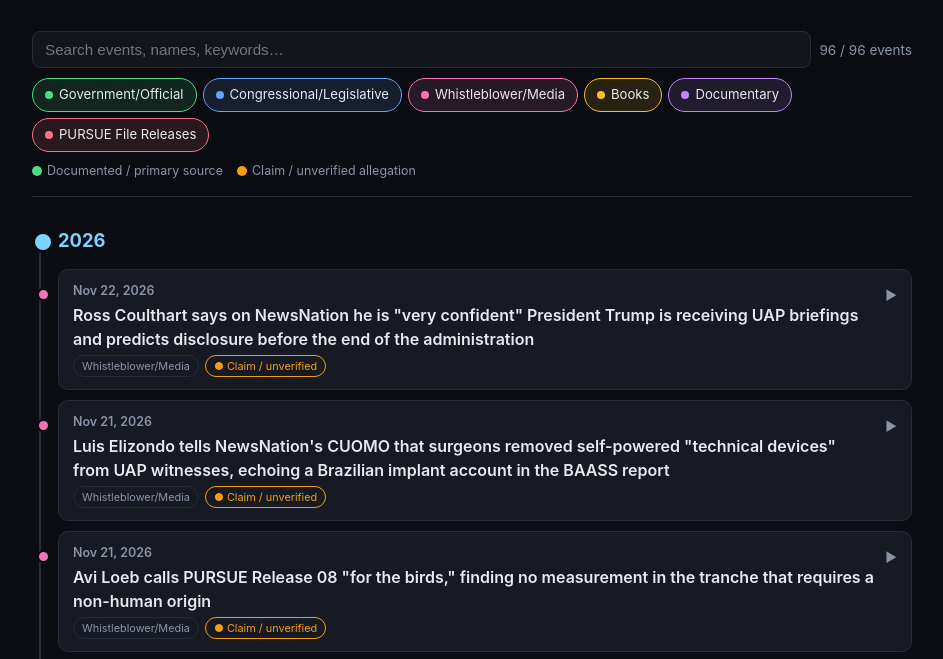
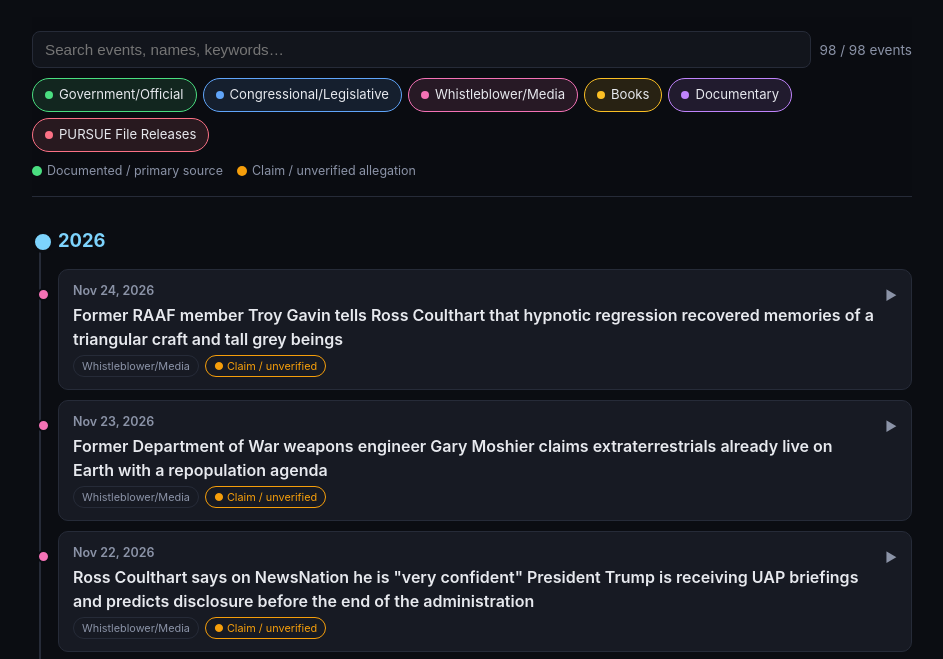
Before and after one commit to Spocktology/uapdisclosuretimeline, a plain HTML site: page index.html in a window 1280 px wide. Shown: the part 121-780 px from the top of the page, without its empty margins (168-1111 px from the left). Drawn offline with Linux system fonts and the light colour scheme.

Commit message:
Add Moshier alien-agenda claims (Nov 23) and Troy Gavin regression account on NewsNation (Nov 24)

```diff
--- a/index.html
+++ b/index.html
@@ -548,7 +548,13 @@ const EVENTS = [
  sources:[["CourtListener: order and judgment, Grusch v. U.S. Department of Defense, ECF No. 39 (Nov 20, 2026)","https://www.courtlistener.com/docket/72351349/39/grusch-v-united-states-department-of-defense/"],["CourtListener docket (terminated Nov 20, 2026)","https://www.courtlistener.com/docket/72351349/grusch-v-united-states-department-of-defense/"],["Redacted Weekly: what the Grusch FOIA ruling does and does not settle","https://redactedweekly.com/grusch-foia-lawsuit-lost-pentagon-search-ruling/"]]},
 {date:"2026-11-22", title:"Ross Coulthart says on NewsNation he is \"very confident\" President Trump is receiving UAP briefings and predicts disclosure before the end of the administration", cat:"media", status:"unverified",
  desc:"In a Reality Check Q&A segment with NewsNation's Rob Jones, investigative journalist Ross Coulthart said he has multiple sources indicating President Donald Trump has been and is being briefed on UAP matters, adding \"I know some people have taken issue with that and I just do not care -- I am very, very confident that the president is getting briefings.\" He predicted some form of disclosure from Trump before the end of his administration, arguing a direct presidential statement that humanity is not alone would be sufficient without a large document release. The remarks follow Trump's November 8, 2026 statement on 60 Minutes that he had never heard of a UFO program concealed from presidents but would look into it, and continuing White House silence on follow-up questions. No official source has confirmed that any such briefings occurred.",
- sources:[["NewsNation on X: Coulthart says he is 'very confident' Trump is receiving UAP briefings","https://x.com/NewsNation/status/2124533482600677643"],["NewsNation: Trump and UAP Disclosure -- Reality Check Q&A","https://www.newsnationnow.com/space/ufo/"],["Probed.space: Ross Coulthart claims President Trump receives UAP briefings","https://probed.space/signals/1cd7801e-9e14-401a-aa8d-962fa5203e01"]]}
+ sources:[["NewsNation on X: Coulthart says he is 'very confident' Trump is receiving UAP briefings","https://x.com/NewsNation/status/2124533482600677643"],["NewsNation: Trump and UAP Disclosure -- Reality Check Q&A","https://www.newsnationnow.com/space/ufo/"],["Probed.space: Ross Coulthart claims President Trump receives UAP briefings","https://probed.space/signals/1cd7801e-9e14-401a-aa8d-962fa5203e01"]]},
+{date:"2026-11-23", title:"Former Department of War weapons engineer Gary Moshier claims extraterrestrials already live on Earth with a repopulation agenda", cat:"media", status:"unverified",
+ desc:"Gary Moshier, who says he spent roughly 30 years as a Department of Defense engineer and weapons designer before turning to UAP research and authorship, told the Daily Mail and other outlets that Earth is being visited by an alien race whose main agenda is repopulation of the planet, and characterized UFO sightings, cattle mutilations and crop circles as deliberate staged intimidation. He cited the 2004 USS Nimitz Tic Tac encounter as evidence of craft taunting the Navy and the 1994 Ariel School incident in Zimbabwe as contact evidence, drawing on 12 years of personal research. Neither case has been officially confirmed as involving non-human craft, and AARO has publicly reported finding no verifiable evidence of extraterrestrial technology in any US government program.",
+ sources:[["International Business Times UK: Former Pentagon contractor's alien claims","https://www.ibtimes.co.uk/former-pentagon-contractor-alien-claims-ufo-evidence-1834210"],["PerthNow: US military contractor claims aliens are real and they're coming here to live","https://www.perthnow.com.au/news/world/us-military-contractor-claims-aliens-are-real-and-theyre-coming-here-to-live-c-23208177"]]},
+{date:"2026-11-24", title:"Former RAAF member Troy Gavin tells Ross Coulthart that hypnotic regression recovered memories of a triangular craft and tall grey beings", cat:"media", status:"unverified",
+ desc:"In a Reality Check interview released November 24, 2026 as part of Coulthart's Barwon Heads investigation, former Royal Australian Air Force airfield defense guard Troy Gavin -- now a principal at White Hawk Psionics -- described a teenage camping trip in the Cocoparra area involving missing time and a silent illuminating object. Gavin said regression hypnotherapy conducted years later by Australian researcher Bill Chalker recovered memories of a triangular craft and tall grey beings with large eyes, long arms and long fingers, along with a pressure sensation in his chest and abdomen. Gavin explicitly cautioned that the recollections are personal memory and should not be treated as evidence of a physical event; no corroborating physical evidence has been published, and research reviews find hypnosis does not improve accuracy of recall.",
+ sources:[["NewsNation Reality Check: Former Air Force member describes missing time and a UFO encounter","https://www.newsnationnow.com/podcasts-newsnation/reality-check/former-air-force-member-describes-missing-time-and-a-ufo-encounter-reality-check-with-ross-coulthart/"],["International Business Times UK: Ex-Air Force member recalls UAP encounter memories via hypnotic regression","https://www.ibtimes.co.uk/tall-grey-large-eyes-ex-air-force-member-recalls-uap-encounter-memories-via-hypnotic-regression-1834682"]]}
 ];
 
 // ---- render ----
```
